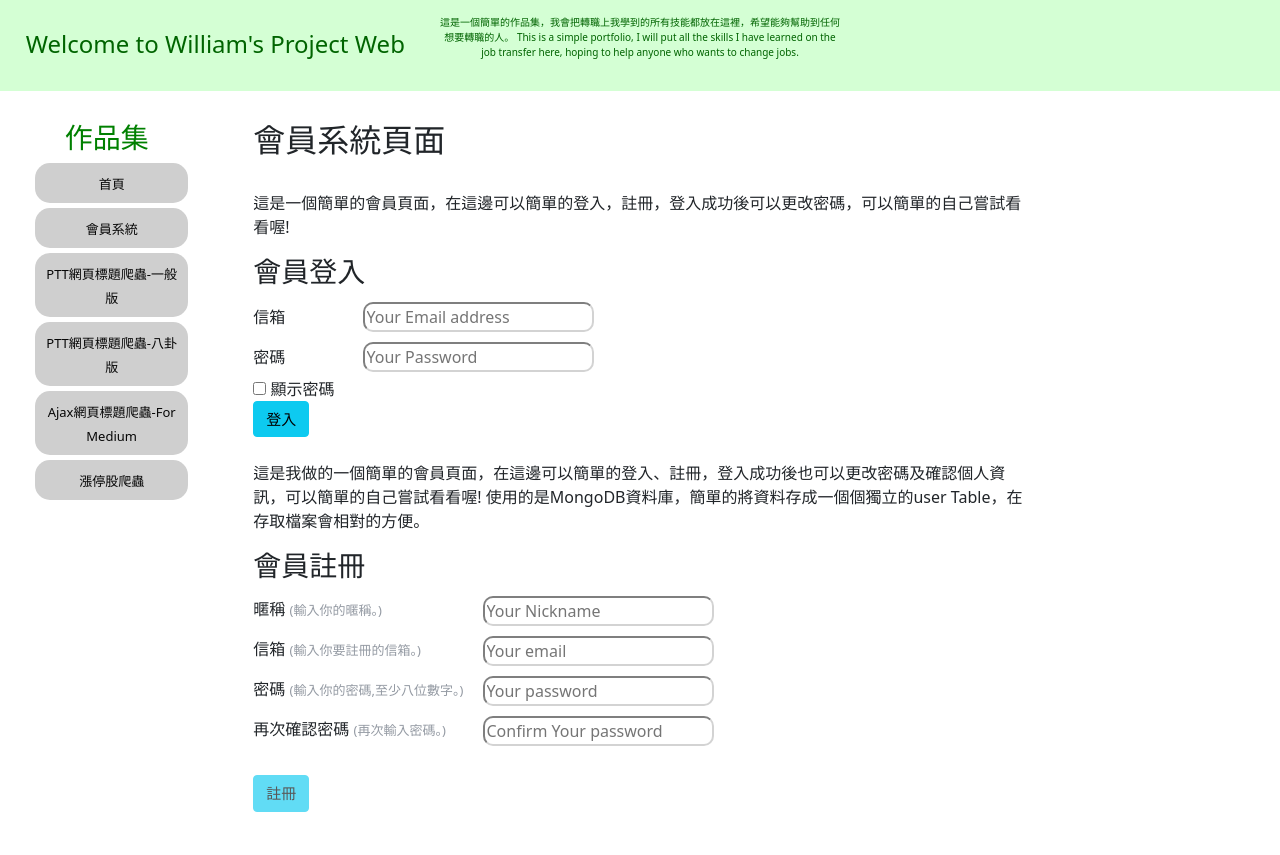
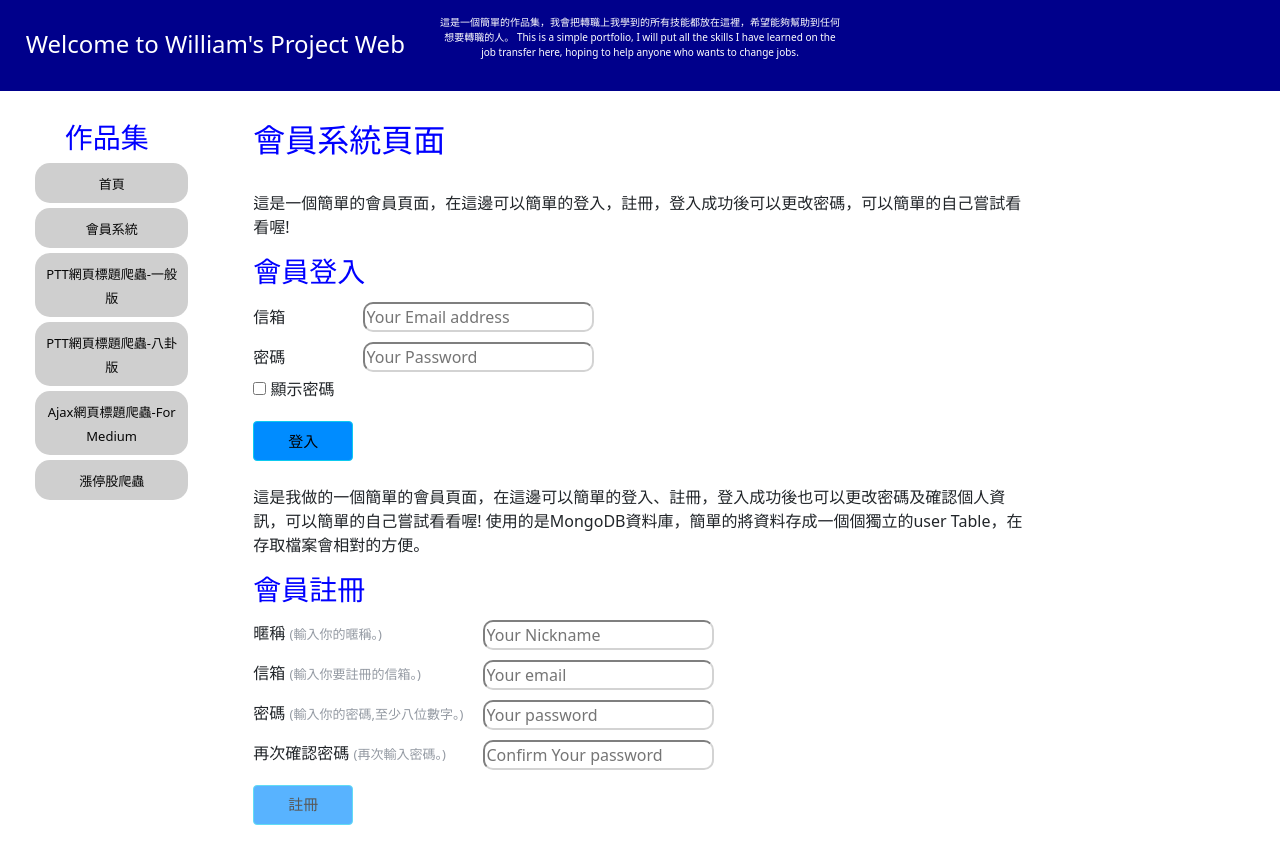
Before and after one commit to ucmd2001/William-s-webproject, a Flask app: page /member_system in a window 1280 px wide. Before the commit the page ends 812 px from the top, so only its background shows below. Run offline with Flask 2, Linux system fonts and the light colour scheme; some libraries are stand-ins or nearby versions.

Commit message:
make it better

```diff
--- a/static/style.css
+++ b/static/style.css
@@ -1,12 +1,14 @@
 /* 最上層顏色 */
 .container-intro{
-    background:rgb(212, 255, 212);
-    color:darkgreen;
+    background:darkblue;
+    color:rgb(255, 255, 255);
     font-size: 10px;
     padding: 15px;
 
 }
-
+h2,h3{
+    color: blue;
+}
 /* 回到最上層按鈕 */
 
 .back-to-top {
@@ -15,17 +17,17 @@
     bottom: 20px; /* 顯示在頁面底部 */
     right: 30px; /* 顯示在頁面的右邊 */
     z-index: 99; /* 確保不被其他功能覆蓋 */
-    border: 1px solid #5cb85c; /* 顯示邊框 */
+    border: 1px solid gray; /* 顯示邊框 */
     outline: none; /* 不顯示外框 */
     background-color: #fff; /* 設置背景背景顏色 */
-    color: #5cb85c; /* 設置文本顏色 */
+    color: blue; /* 設置文本顏色 */
     cursor: pointer; /* 滑鼠移到按鈕上顯示手型 */
     padding: 10px 15px 15px 15px; /* 增加一些內邊距 */
     border-radius: 15px; /* 增加圓角 */
 }
 
 .back-to-top:hover {
-    background-color: #5cb85c; /* 滑鼠移上去時，反轉顏色 */
+    background-color:lightskyblue; /* 滑鼠移上去時，反轉顏色 */
     color: #fff;
 }
 /* 中間內容 */
@@ -33,10 +35,17 @@
 .content{
     height: 628px;
 }
+/* 中間標題 */
 .indextitle{
     text-align: center;
+    color: blue;
+}
+/* 調整中間標題 */
+.main-content section h4{
+    color: blue;
 }
 /* 中間Bootstrap icon */
+
 /* 調整 ul list */
 .bs-icons ul{
     display: flex;
@@ -60,26 +69,26 @@
 }
 /* 調整ul lu 超連結a  */
 .bs-icons ul li a{
-    color: darkblue;
+    color: rgb(0, 81, 255);
     text-decoration: none;
     cursor: pointer;
 }
 /* 調整滑鼠移上去之後的顏色 */
 .bs-icons ul li .bi-person-circle:hover{
     color: white;
-    background-color: darkblue;
+    background-color: rgb(0, 81, 255);
     border-radius:99em;
     transition: 0.5s;
 }
 .bs-icons ul li .bi-bug:hover{
     color: white;
-    background-color: darkblue;
+    background-color: rgb(0, 81, 255);
     border-radius: 99em;
     transition: 0.5s;
 }
 .bs-icons ul li .bi-bug-fill:hover{
     color: white;
-    background-color: darkblue;
+    background-color: rgb(0, 81, 255);
     border-radius: 99em;
     transition: 0.5s;
 }
@@ -140,8 +149,19 @@ small{
 }
 
 /* 登入及註冊按鈕 */
-.main-content form .btn {
+.main-content form #signupbtn {
     font-size: 15px;
+    margin-top: 10px;
+    width: 100px;
+    height: 40px;
+    background-color:rgb(0, 140, 255) ;
+}
+.main-content form #signinbtn{
+    font-size: 15px;
+    margin-top: 20px;
+    width: 100px;
+    height: 40px;
+    background-color:rgb(0, 140, 255) ;
 }
 
 /* 個人頁登出按鈕 */
@@ -164,7 +184,7 @@ small{
     padding: 30px;
     background-color: rgb(255, 255, 255);
     background-size:30%;
-    color: green;
+    color: blue;
 }
 /* 左邊作品列超連結邊框 */
 
--- a/templates/ajax_crawler.html
+++ b/templates/ajax_crawler.html
@@ -78,7 +78,7 @@
                 <br>
                 <br>
 
-                <form action ="/ajax_crawler" method="GET">
+                <form action ="/ajax_crawler" method="GET" class="ajaxForm">
                     <button type="submit" class="btn btn-info" name="url_get" value="https://medium.com/_/graphql">點擊送出查詢結果</button>
                 </form>
                 查詢結果是: <br>
--- a/templates/index.html
+++ b/templates/index.html
@@ -69,10 +69,10 @@
             <div class="col-sm-8 main-content text-left">
                <header class="indextitle"><h2>當前作品簡介</h2></header>
                 <section>
-                    <h4>1.會員系統:</h4>
+                    <h4 class="indextitle">1.會員系統:</h4>
                     <article>使用的Pymongo套件，這種方法是MongoDB資料庫(Nosql)儲存檔案。你可以在其中使用登入、註冊及更新密碼功能。按下登出後可以重新登入。</article>
                     <br>
-                    <h4>2.爬蟲:</h4>
+                    <h4 class="indextitle">2.爬蟲:</h4>
                     <article>這邊使用的是Beatifulsoup來開發爬蟲系統。Beautiful Soup 是一個 Python 的函式庫模組，可以讓開發者僅須撰寫非常少量的程式碼，
                              就可以快速解析網頁 HTML 碼，從中取出使用者有興趣的資料爬好的檔案直接回傳在網頁上。可以將想要爬的網站丟在輸入框內來直接使用爬蟲
                              (有設定1S回傳，以免有人瘋狂F5導致爬的網站當機)
--- a/templates/member_system.html
+++ b/templates/member_system.html
@@ -70,19 +70,19 @@
                 <br/>
                 <p>這是一個簡單的會員頁面，在這邊可以簡單的登入，註冊，登入成功後可以更改密碼，可以簡單的自己嘗試看看喔!</p>
                 <h3>會員登入</h3>
-                <form action="/signin" method="POST">
+                <form action="/signin" method="POST" class="memberForm">
                     <label class="signinlabel">信箱</label>
                     <input type="text" class="account form-contorl" name="email" placeholder="Your Email address" /> <br/>
                     <label class="signinlabel">密碼</label>
                     <input type="password" class="password form-contorl" name="password" id="cbpassword" placeholder="Your Password"/> <br/>
                     <input type="checkbox" class="checkbox form-contorl" onclick="cbs()" > 顯示密碼 <br/>
-                    <button type="submit" class="btn btn-info">登入</button>
+                    <button type="submit" class="btn btn-info" id="signinbtn">登入</button>
                 </form>
                 <!-- type="button class="btn btn-info"" -->
                 <br/>
                 <p>這是我做的一個簡單的會員頁面，在這邊可以簡單的登入、註冊，登入成功後也可以更改密碼及確認個人資訊，可以簡單的自己嘗試看看喔! 使用的是MongoDB資料庫，簡單的將資料存成一個個獨立的user Table，在存取檔案會相對的方便。 </p>
                 <h3>會員註冊</h3>
-                <form action="/signup" method="POST" id="signupForm">
+                <form action="/signup" method="POST" id="signupForm" class="memberForm">
                     <label class="pwmember">暱稱 <small>(輸入你的暱稱。)</small></label>
                     <input type="text" class="nickname_signup form-contorl" name="nickname" id="nickname" placeholder="Your Nickname"  /> <br/>
                     <label class="pwmember">信箱 <small>(輸入你要註冊的信箱。)</small></label>
@@ -91,7 +91,6 @@
                     <input type="password" class="password_signup form-contorl" name="password" id="password" placeholder="Your password" /> <br/>
                     <label class="pwmember">再次確認密碼 <small>(再次輸入密碼。)</small></label>
                     <input type="password" class="password_signup_c form-contorl" name="password_confrim" id="password_confrim" placeholder="Confirm Your password" /> <br/>
-                    <br/>
                     <button type="submit" class="btn btn-info" disabled="disabled" onClick="window.alert('註冊成功!');" id="signupbtn">註冊</button>
                 </form>
                 </div>
```
